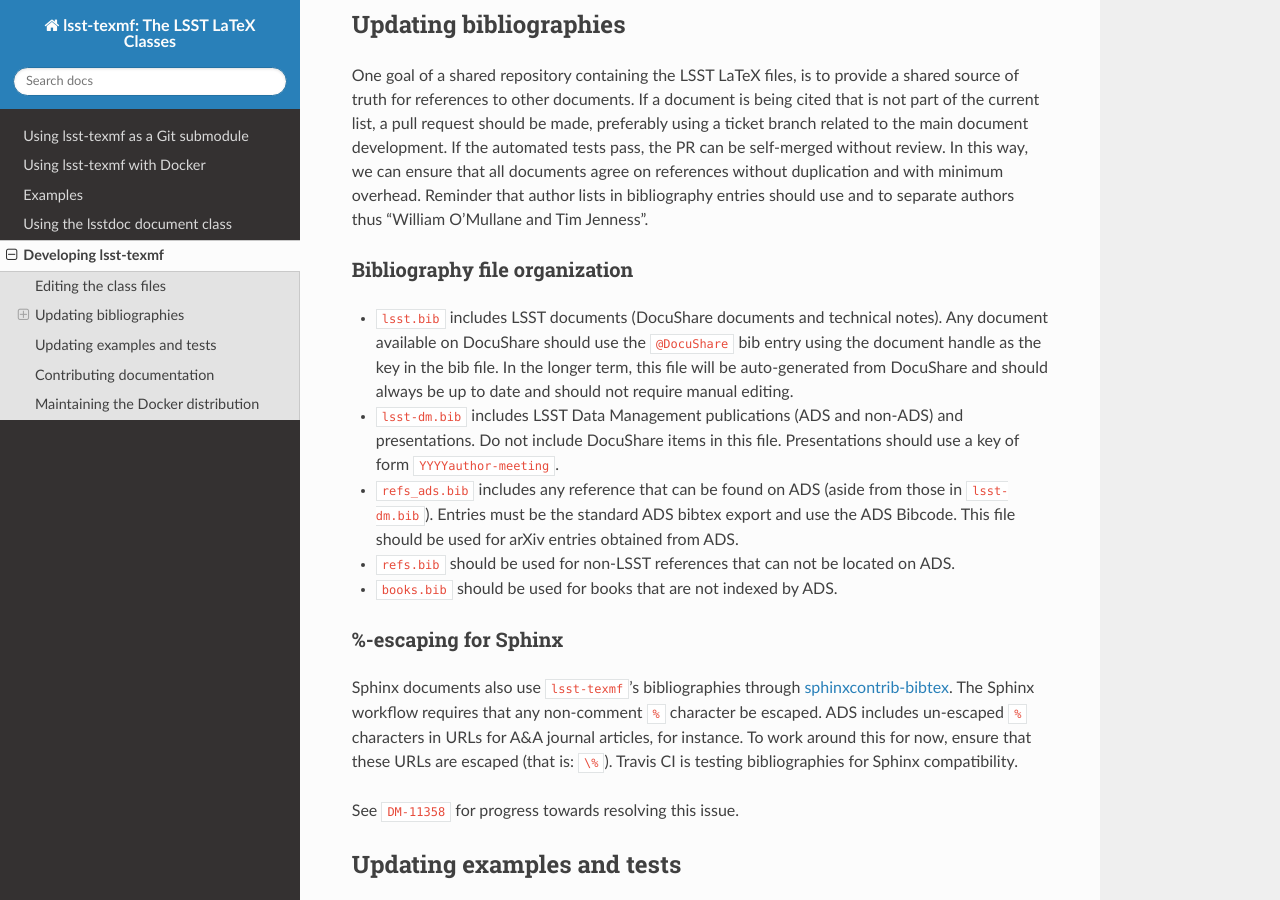
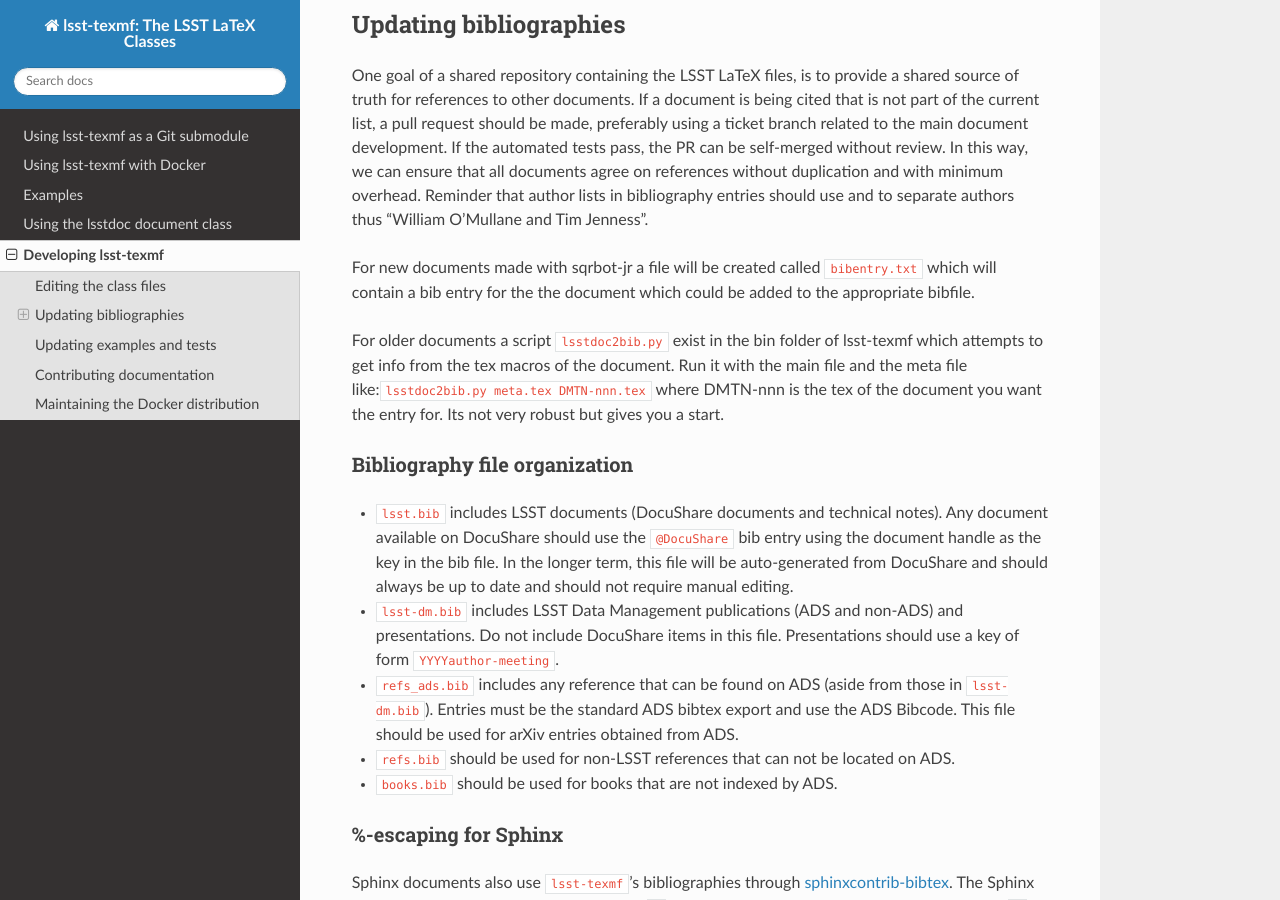
Before and after one commit to lsst/lsst-texmf, a Sphinx documentation site: the page built from docs/developer.rst, in a window 1280 px wide and 900 px high, scrolled down 428 px. Built offline with Sphinx 7.4.7 and the Read the Docs theme 2.0.0, drawn with Linux system fonts in a browser that asks for light colours; pages that are not in the unit, such as notebooks, are missing from menus; the version number could not be read and is left out; cross-references to code outside the pages are shown as plain code.

Commit message:
add some text about bibentry.txt for new docs
 slightly better wording

```diff
--- a/docs/developer.rst
+++ b/docs/developer.rst
@@ -26,6 +26,12 @@ If a document is being cited that is not part of the current list, a pull reques
 If the automated tests pass, the PR can be self-merged without review.
 In this way, we can ensure that all documents agree on references without duplication and with minimum overhead.
 Reminder that author lists in bibliography entries should use and to separate authors thus "William O'Mullane and Tim Jenness".
+
+For new documents made with sqrbot-jr a file will be created called ``bibentry.txt`` which will contain a bib entry for
+the the document which could be added to the appropriate bibfile.
+
+For older documents a script ``lsstdoc2bib.py`` exist in the bin folder of lsst-texmf which attempts to get info from the
+tex macros of the document. Run it with the main file and the meta file like:``lsstdoc2bib.py meta.tex DMTN-nnn.tex`` where DMTN-nnn is the tex of the document you want the entry for. Its not very robust but gives you a start.
 
 Bibliography file organization
 ------------------------------
```
